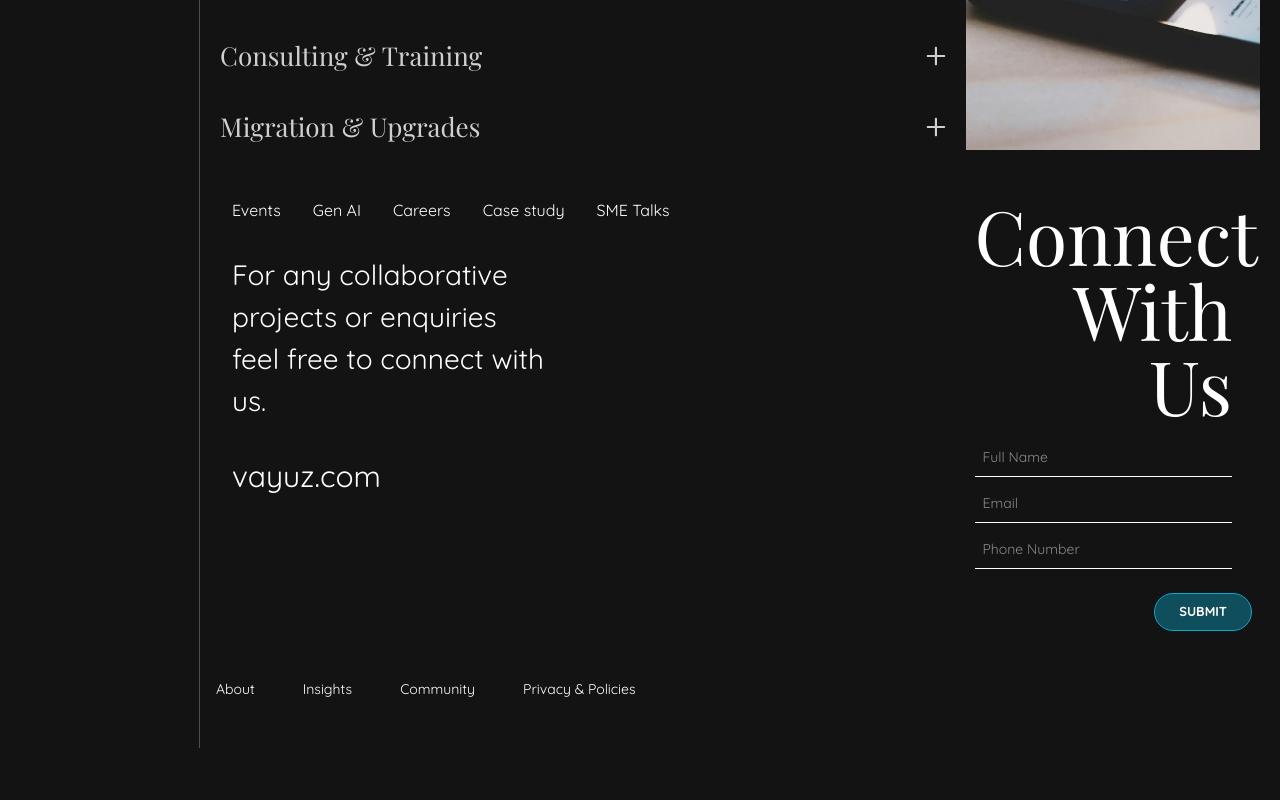
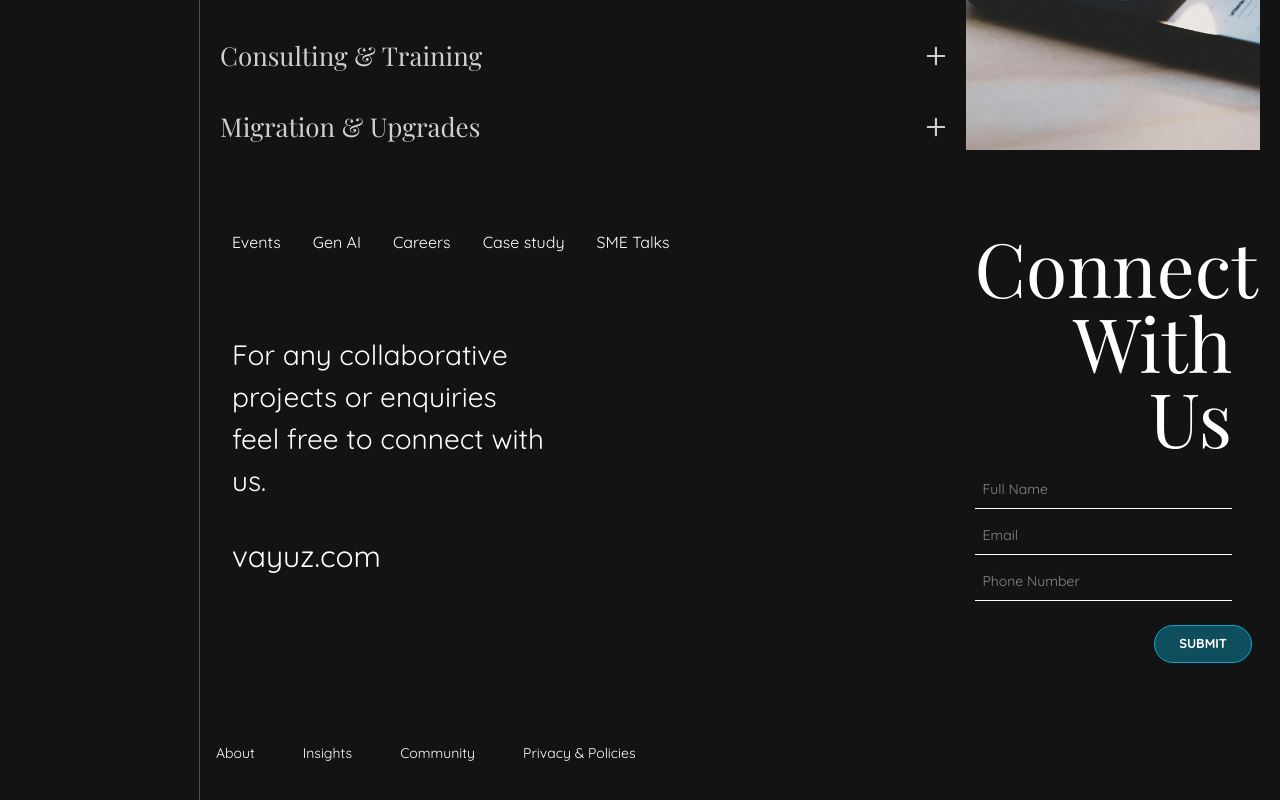
Before and after one commit to ronitsingh2001/vayuz-assessment, a React (Vite) app: page / in a window 1280 px wide. Shown: the part 1445-2245 px from the top of the page. Before the commit the page ends 2193 px from the top, so only its background shows below. Built offline with nearby package versions, Linux system fonts and the light colour scheme; a web font is replaced by a local one.

Commit message:
spacing fix

```diff
--- a/src/components/Coonect.jsx
+++ b/src/components/Coonect.jsx
@@ -1,6 +1,6 @@
 export default function Connect() {
   return (
-    <div className="flex flex-col lg:flex-row gap-4 p-8">
+    <div className="flex flex-col lg:flex-row gap-4 p-8 py-16">
         <div className="flex flex-col w-full gap-8">
           <ul className="flex gap-4 md:gap-6 lg:gap-8 text-[16px] flex-wrap">
             <li className="hover:opacity-80 cursor-pointer">Events</li>
@@ -9,7 +9,7 @@ export default function Connect() {
             <li className="hover:opacity-80 cursor-pointer">Case study</li>
             <li className="hover:opacity-80 cursor-pointer">SME Talks</li>
           </ul>
-          <h1 className="w-[100%] md:w-[75%] lg:w-[50%] text-[28px]">
+          <h1 className="w-[100%] md:w-[75%] lg:w-[50%] text-[28px] pt-12">
             For any collaborative projects or enquiries feel free to connect
             with us.
           </h1>
```
